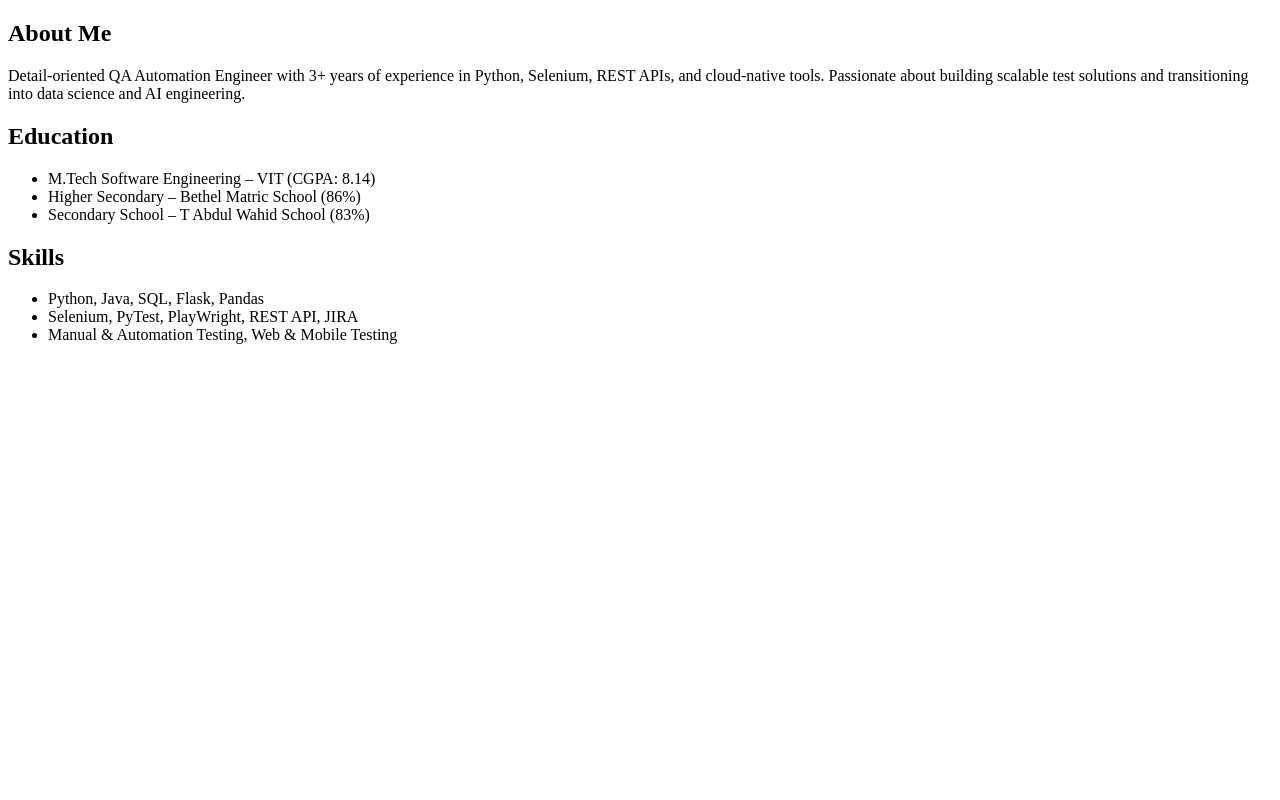
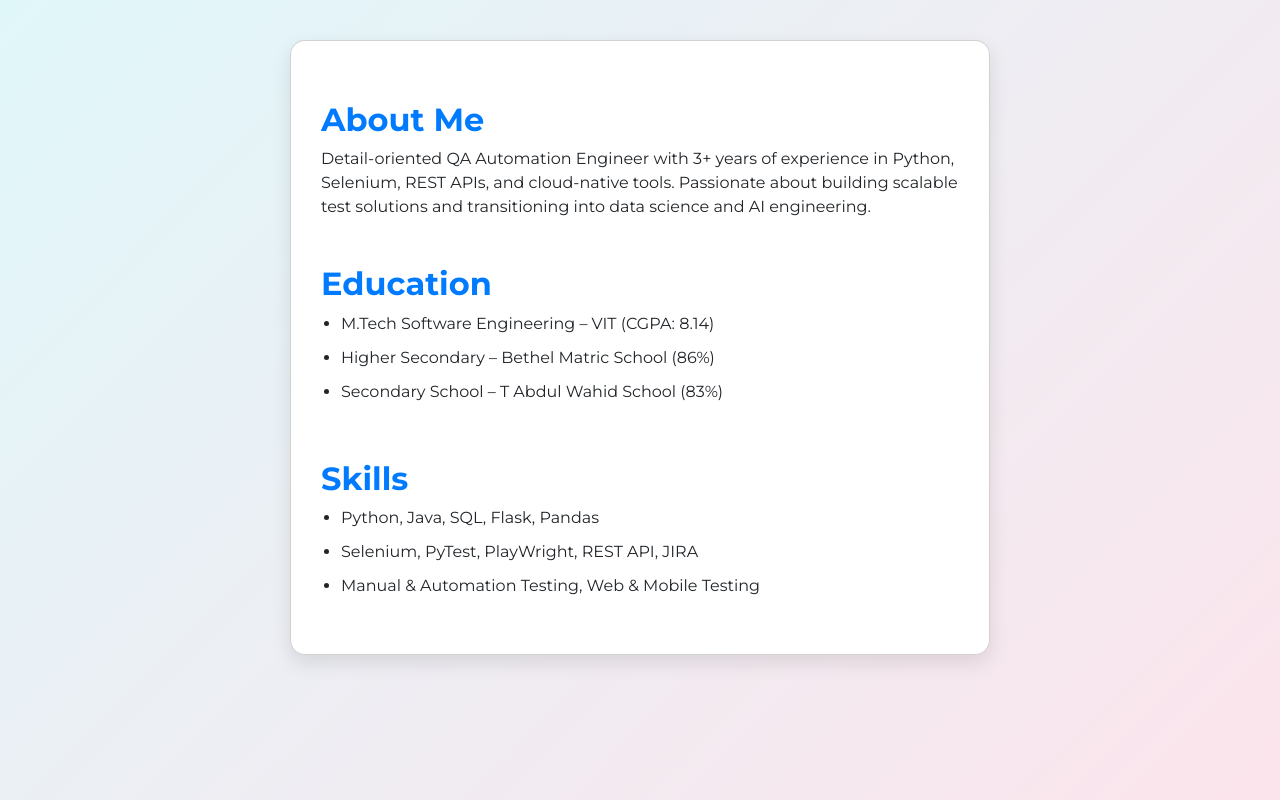
Before and after one commit to TR2303/Tharun-portfolio, a plain HTML site: page about.html in a window 1280 px wide. Drawn offline with nearby package versions, Linux system fonts and the light colour scheme.

Commit message:
Update about.html

```diff
--- a/about.html
+++ b/about.html
@@ -1,28 +1,73 @@
 <!DOCTYPE html>
 <html lang="en">
 <head>
-  <title>About Me</title>
-  <link rel="stylesheet" href="assets/css/style.css" />
+  <meta charset="UTF-8" />
+  <meta name="viewport" content="width=device-width, initial-scale=1.0"/>
+  <title>Tharun Ram R S | About Me</title>
+
+  <!-- Bootstrap CSS -->
+  <link href="https://cdn.jsdelivr.net/npm/bootstrap@5.3.2/dist/css/bootstrap.min.css" rel="stylesheet">
+  <!-- AOS Animation CSS -->
+  <link href="https://unpkg.com/aos@2.3.1/dist/aos.css" rel="stylesheet">
+  <!-- Google Fonts -->
+  <link href="https://fonts.googleapis.com/css2?family=Montserrat:wght@400;700&display=swap" rel="stylesheet">
+
+  <style>
+    body {
+      font-family: 'Montserrat', sans-serif;
+      background: linear-gradient(135deg, #e0f7fa, #fce4ec);
+      min-height: 100vh;
+      padding: 40px 20px;
+    }
+    .card {
+      border-radius: 15px;
+      box-shadow: 0 8px 20px rgba(0,0,0,0.1);
+      padding: 30px;
+      background-color: #fff;
+      max-width: 700px;
+      margin: auto;
+    }
+    h2 {
+      color: #007bff;
+      font-weight: 700;
+      margin-top: 30px;
+    }
+    ul {
+      padding-left: 20px;
+    }
+    li {
+      margin-bottom: 10px;
+    }
+  </style>
 </head>
 <body>
-  <h2>About Me</h2>
-  <p>
+
+  <div class="card" data-aos="zoom-in">
+    <h2 data-aos="fade-down">About Me</h2>
+    <p data-aos="fade-up">
       Detail-oriented QA Automation Engineer with 3+ years of experience in Python, Selenium, REST APIs, and cloud-native tools.
       Passionate about building scalable test solutions and transitioning into data science and AI engineering.
     </p>
 
-  <h2>Education</h2>
-  <ul>
+    <h2 data-aos="fade-down" data-aos-delay="100">Education</h2>
+    <ul data-aos="fade-up" data-aos-delay="150">
       <li>M.Tech Software Engineering – VIT (CGPA: 8.14)</li>
       <li>Higher Secondary – Bethel Matric School (86%)</li>
       <li>Secondary School – T Abdul Wahid School (83%)</li>
     </ul>
 
-  <h2>Skills</h2>
-  <ul>
+    <h2 data-aos="fade-down" data-aos-delay="200">Skills</h2>
+    <ul data-aos="fade-up" data-aos-delay="250">
       <li>Python, Java, SQL, Flask, Pandas</li>
       <li>Selenium, PyTest, PlayWright, REST API, JIRA</li>
       <li>Manual & Automation Testing, Web & Mobile Testing</li>
     </ul>
+  </div>
+
+  <!-- Bootstrap JS -->
+  <script src="https://cdn.jsdelivr.net/npm/bootstrap@5.3.2/dist/js/bootstrap.bundle.min.js"></script>
+  <!-- AOS Animation JS -->
+  <script src="https://unpkg.com/aos@2.3.1/dist/aos.js"></script>
+  <script>AOS.init();</script>
 </body>
 </html>
```
Lines whose indentation alone changed are shown as unchanged.
